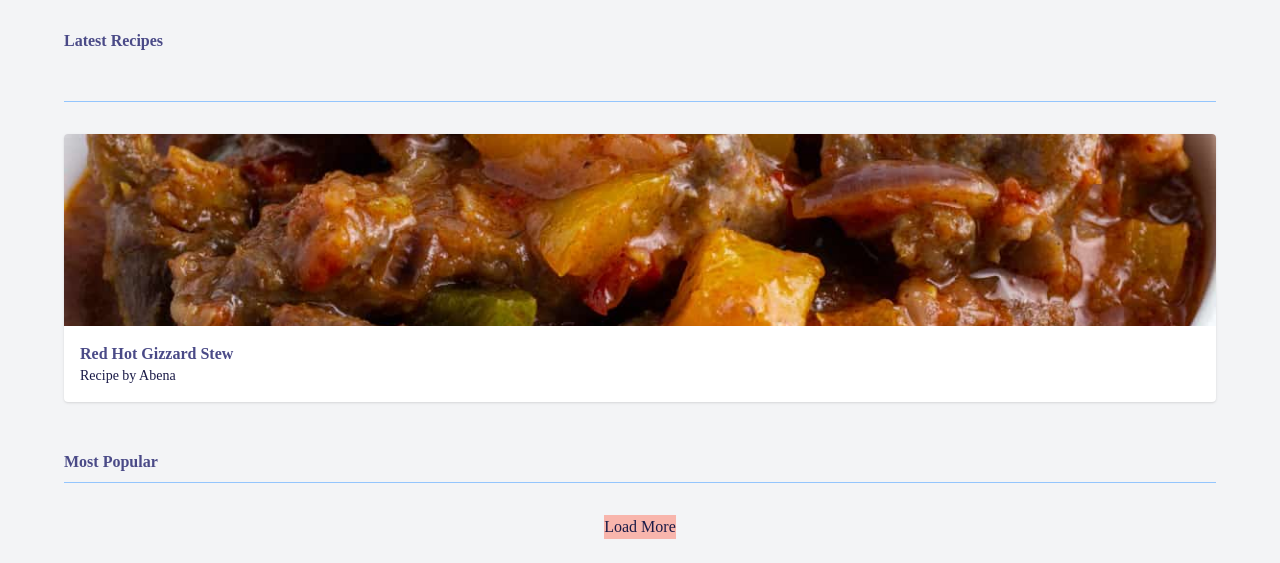
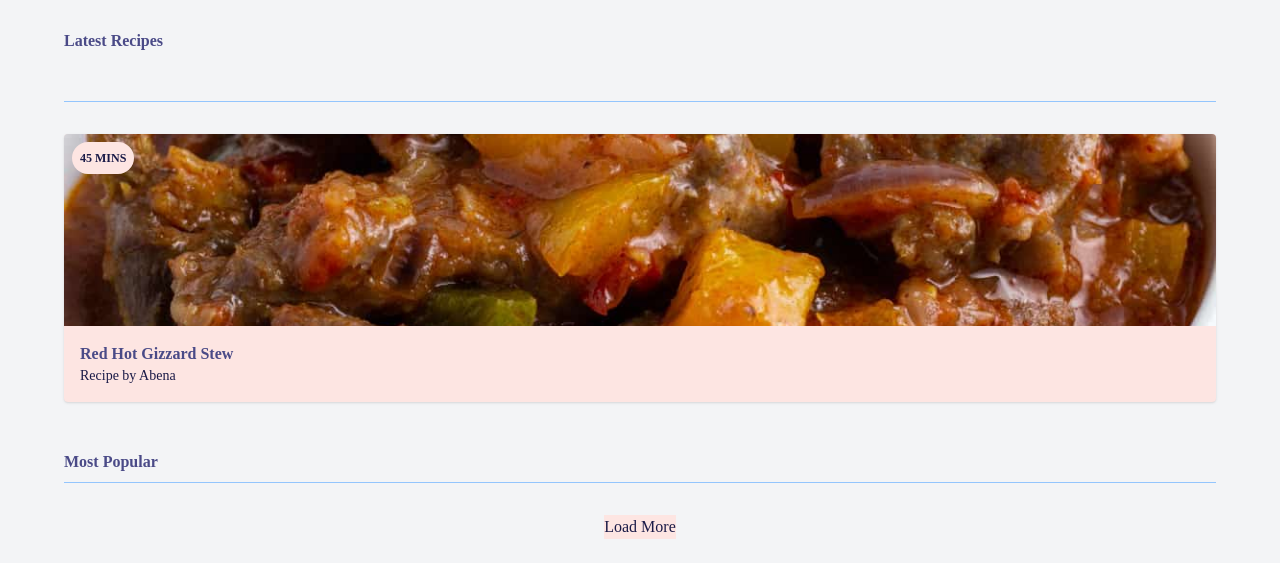
Before and after one commit to Rosemond-kay/Recipe-Page-TailwindCSS, a website: page public/index.html in a window 1280 px wide. Shown: the part 288-851 px from the top of the page. Drawn offline with Linux system fonts and the light colour scheme; a web font is replaced by a local one.

Commit message:
cook-time batch created, secondary color theme well defined

```diff
--- a/public/index.html
+++ b/public/index.html
@@ -39,8 +39,8 @@
 
       <main class="px-16 py-6 bg-gray-100">
         <div class="flex justify-center md:justify-end">
-          <a href="#" class="text-secondary-200">Log In</a>
-          <a href="#" class="text-secondary-200 ml-2">Sign Up</a>
+          <a href="#" class="text-secondary-500">Log In</a>
+          <a href="#" class="text-secondary-500 ml-2">Sign Up</a>
         </div>
         <header>
           <h2 class="text-primary-800 text-6xl font-semibold">Recipes</h2>
@@ -52,7 +52,9 @@
           </h4>
           <div class="mt-8">
             <!--cards go here-->
-            <div class="bg-white rounded overflow-hidden shadow">
+            <div
+              class="bg-secondary-100 rounded overflow-hidden shadow relative"
+            >
               <img
                 src="images/gizzard-stew.jpg"
                 alt="Gizzard stew"
@@ -63,6 +65,11 @@
                 <span class="block text-primary-800 text-sm"
                   >Recipe by Abena</span
                 >
+              </div>
+              <div
+                class="bg-secondary-100 text-primary-800 text-xs uppercase font-bold rounded-full p-2 absolute top-0 ml-2 mt-2"
+              >
+                <span>45 mins</span>
               </div>
             </div>
           </div>
--- a/tailwind.config.js
+++ b/tailwind.config.js
@@ -13,8 +13,12 @@ export default {
           800: "#1a1a47",
         },
         secondary: {
-          100: "#f8b5ac",
-          200: "#ff8f83",
+          50: "#fef5f4",
+          100: "#fde5e2",
+          200: "#fbd5d0",
+          300: "#fac5be",
+          400: "#f8b5ac",
+          500: "#ff8f83",
         },
       },
       fontFamily: {
```
Also changed, not shown: public/styles.css.
